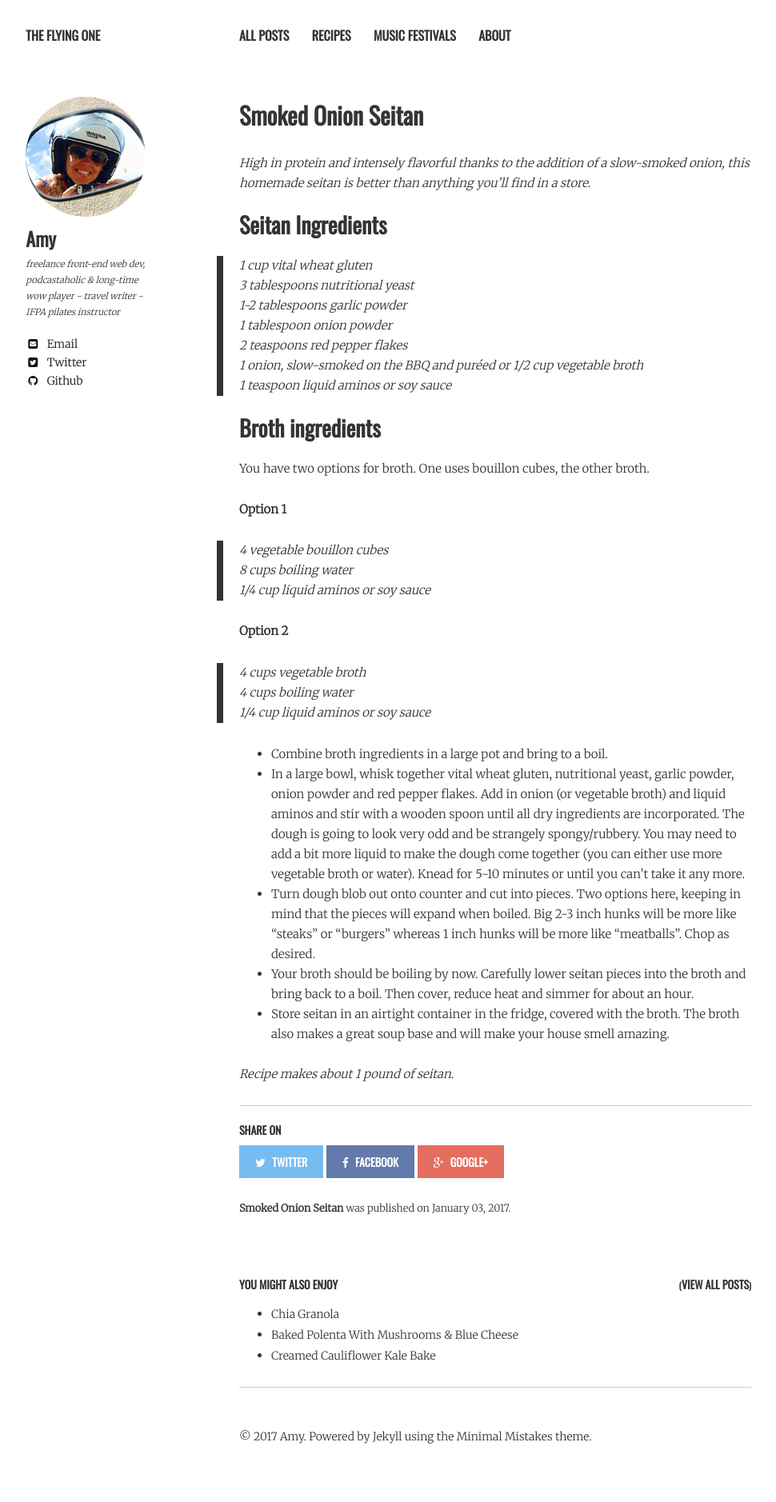
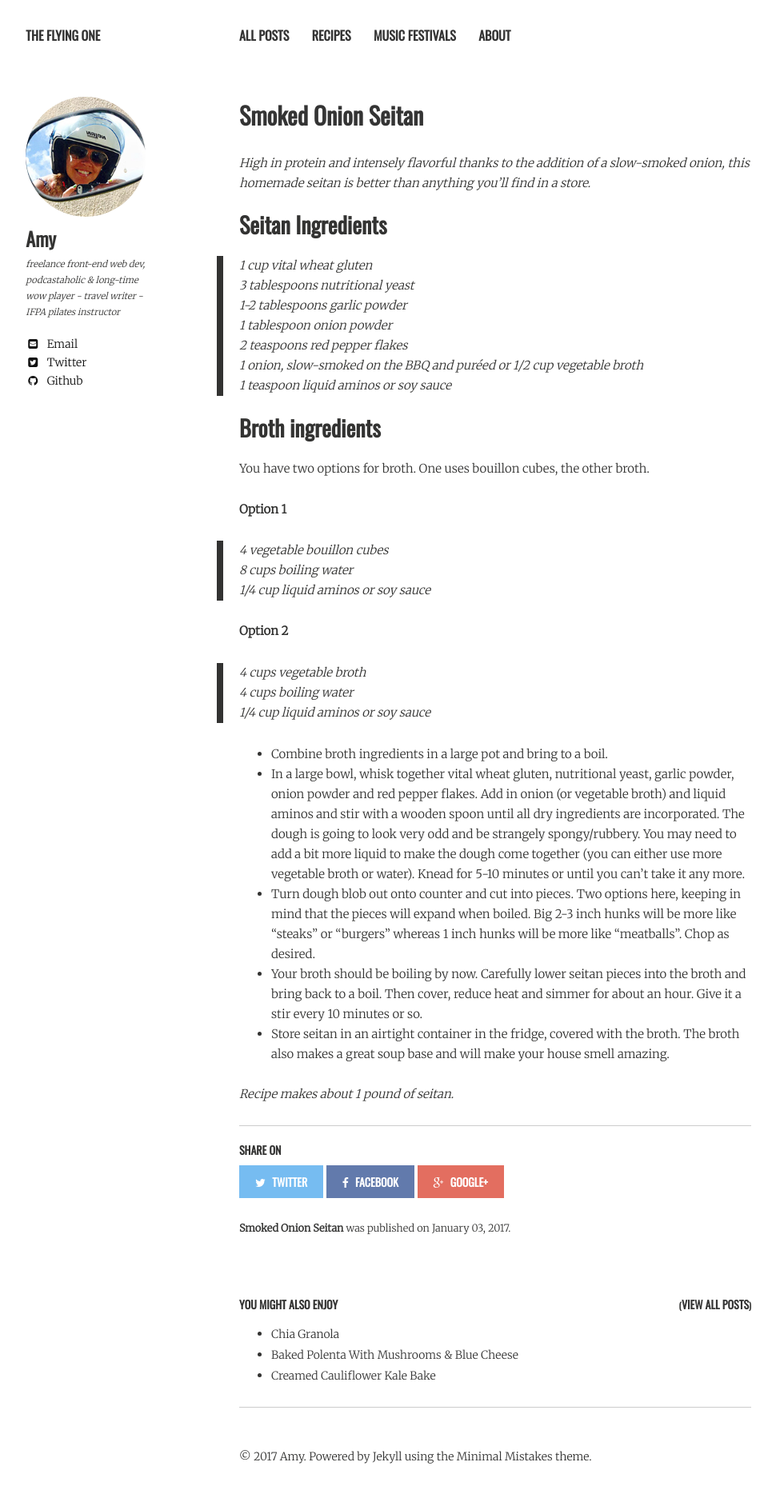
Before and after one commit to amypeniston/blog, a Jekyll site: the page built from _posts/2017-01-03-smoked-onion-seitan.markdown, in a window 1280 px wide. Shown: the whole page at 80% size, without its empty margins (21-991 px from the left). Built offline with Jekyll 4.4.1, drawn with Linux system fonts in a browser that asks for light colours; nearby versions of some CDN libraries; before the commit the page ends 1853 px from its top, so only the background shows below that.

Commit message:
Add to Seitan recipe

```diff
--- a/_posts/2017-01-03-smoked-onion-seitan.markdown
+++ b/_posts/2017-01-03-smoked-onion-seitan.markdown
@@ -41,7 +41,7 @@ You have two options for broth. One uses bouillon cubes, the other broth.
 * Combine broth ingredients in a large pot and bring to a boil.
 * In a large bowl, whisk together vital wheat gluten, nutritional yeast, garlic powder, onion powder and red pepper flakes. Add in onion (or vegetable broth) and liquid aminos and stir with a wooden spoon until all dry ingredients are incorporated. The dough is going to look very odd and be strangely spongy/rubbery.  You may need to add a bit more liquid to make the dough come together (you can either use more vegetable broth or water). Knead for 5-10 minutes or until you can't take it any more.
 * Turn dough blob out onto counter and cut into pieces. Two options here, keeping in mind that the pieces will expand when boiled. Big 2-3 inch hunks will be more like "steaks" or "burgers" whereas 1 inch hunks will be more like "meatballs". Chop as desired.
-* Your broth should be boiling by now. Carefully lower seitan pieces into the broth and bring back to a boil. Then cover, reduce heat and simmer for about an hour.
+* Your broth should be boiling by now. Carefully lower seitan pieces into the broth and bring back to a boil. Then cover, reduce heat and simmer for about an hour. Give it a stir every 10 minutes or so.
 * Store seitan in an airtight container in the fridge, covered with the broth. The broth also makes a great soup base and will make your house smell amazing.
 
 *Recipe makes about 1 pound of seitan.*
```
